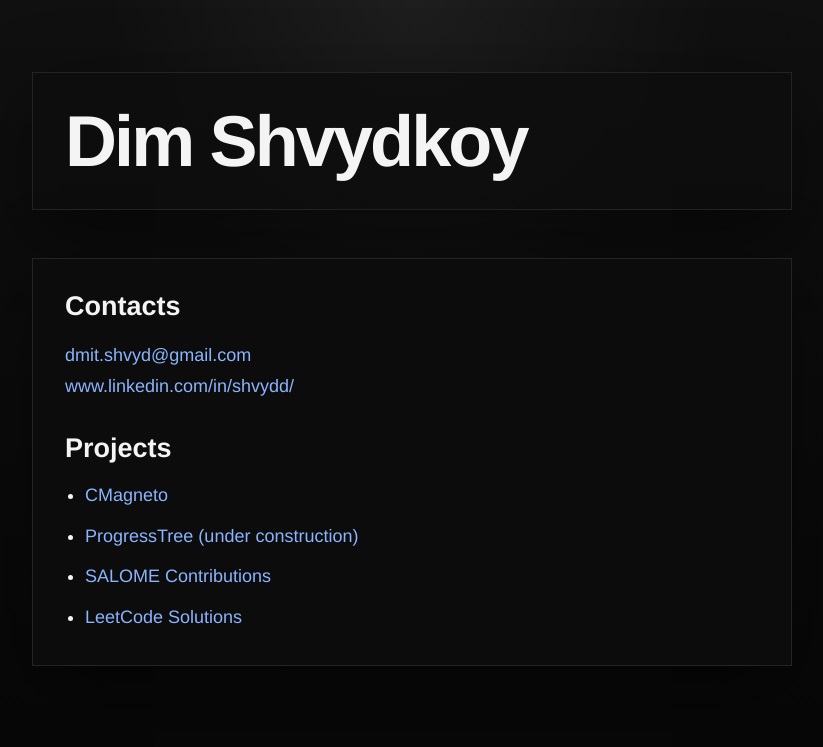
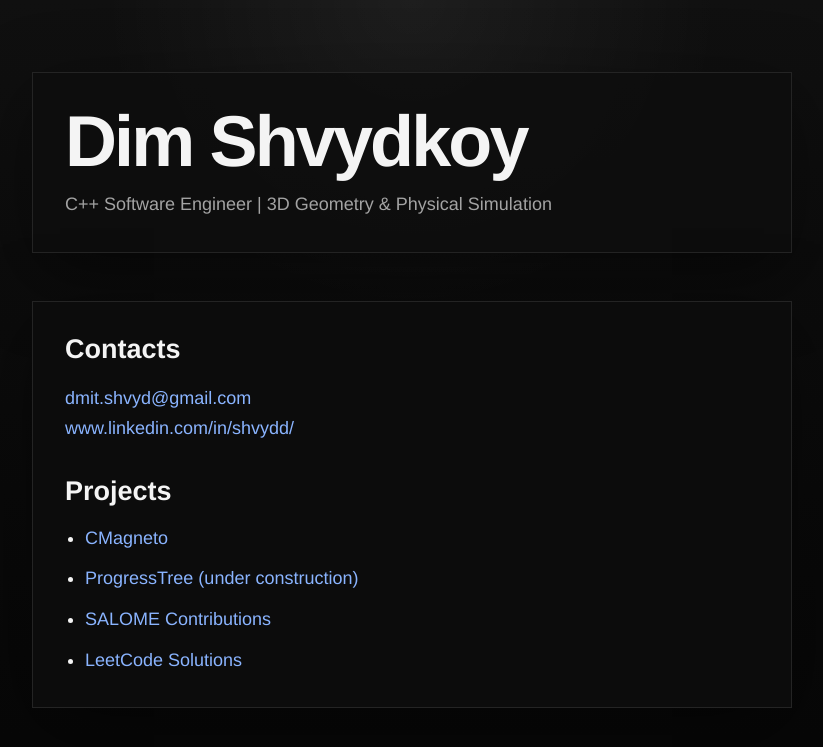
Before and after one commit to shvydd/shvydd.github.io, a Jekyll site: the page built from README.md, in a window 1280 px wide. Shown: the top 747 px of the page, without its empty margins (228-1051 px from the left). Built offline with Jekyll 4.4.1, drawn with Linux system fonts in a browser that asks for light colours.

Commit message:
Add specialization.

```diff
--- a/_config.yml
+++ b/_config.yml
@@ -1 +1,2 @@
 title: Dim Shvydkoy
+description: C++ Software Engineer | 3D Geometry & Physical Simulation
--- a/_layouts/default.html
+++ b/_layouts/default.html
@@ -11,6 +11,7 @@
     <div class="page-shell">
       <header class="page-header">
         <h1>{{ site.title }}</h1>
+        <p class="lede">{{ site.description }}</p>
       </header>
 
       <main class="page-content">
```
